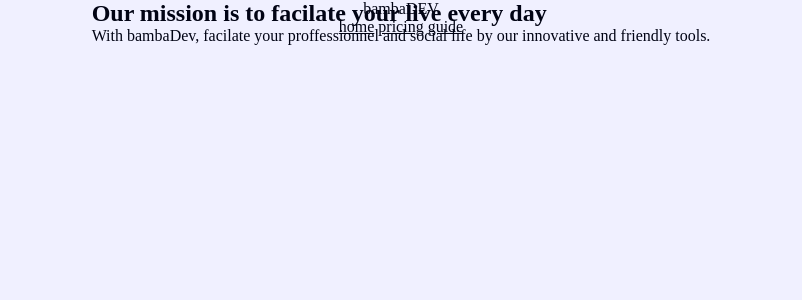
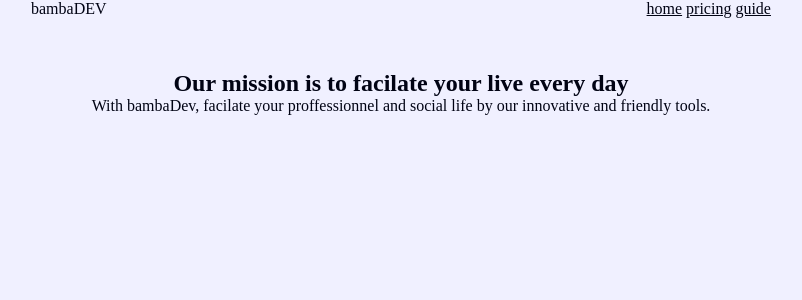
Before and after one commit to DiagneGeek/Api-youtube, a PHP site: page / in a window 1280 px wide. Shown: the top 300 px of the page, without its empty margins (239-1041 px from the left). Run offline with PHP 8.4, Linux system fonts and the light colour scheme.

Commit message:
Update style.css

```diff
--- a/style.css
+++ b/style.css
@@ -9,9 +9,9 @@ body{
 
 
 }
-.main{
+header{
     width: 100%;
-    height: 60px;
+    height: 70px;
     position: fixed;
     top: 0;
     left: 0;
@@ -19,8 +19,9 @@ body{
     justify-content: space-around;
 }
 
-.header{
+.main{
 text-align: center;
+    translate:0 70px;
     h1{
 
     }
```
